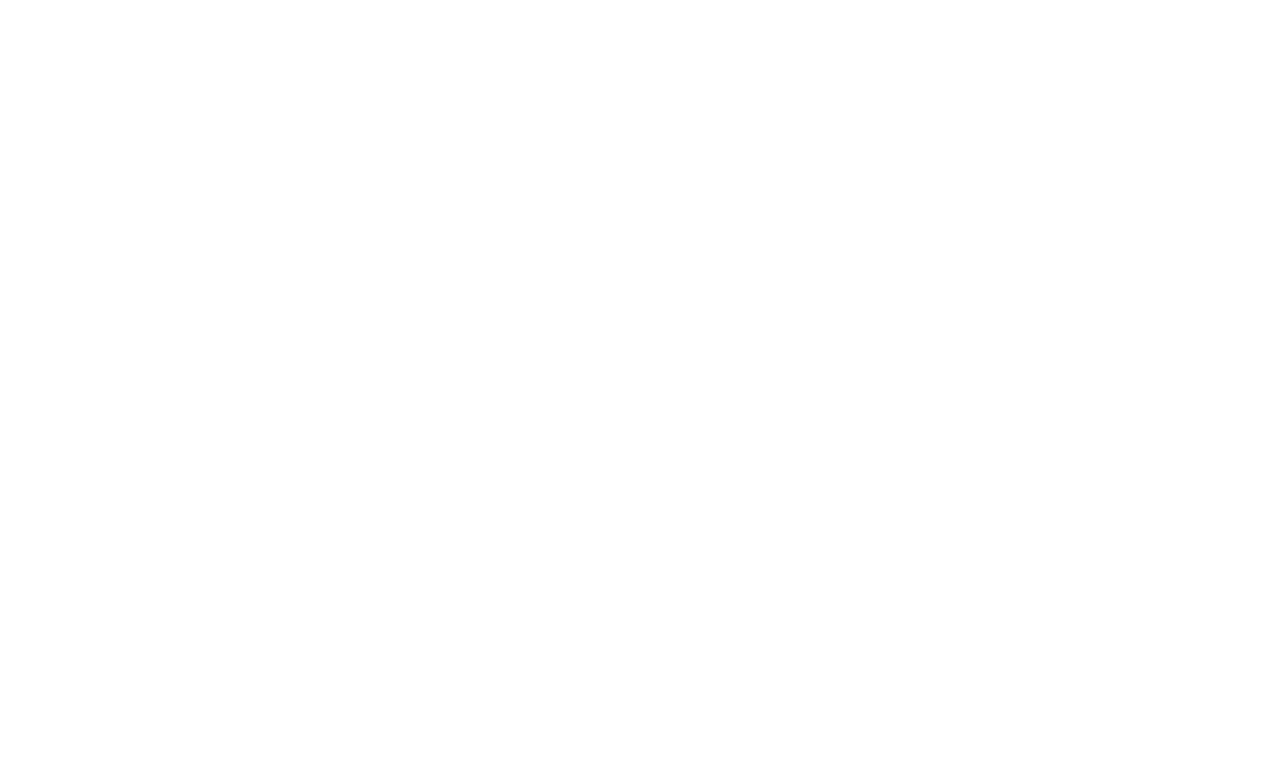
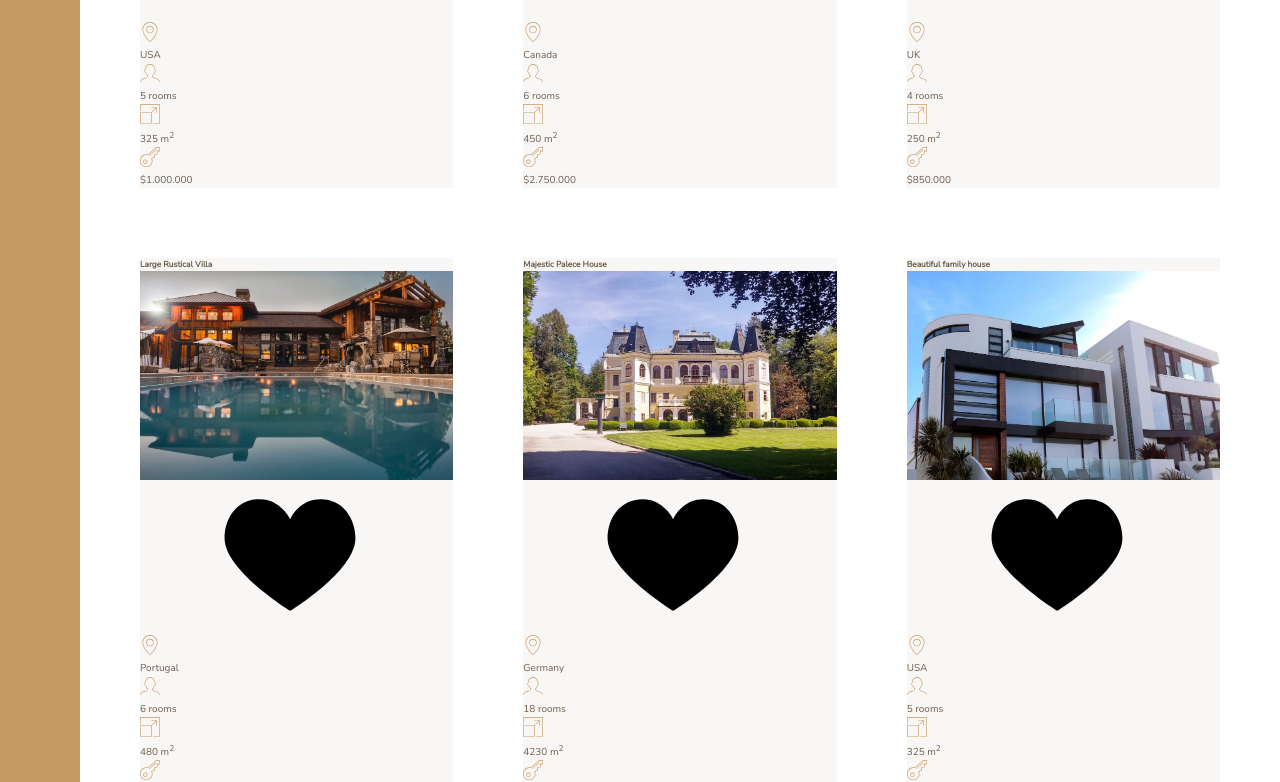
Before and after one commit to DenisPepper/jonas-css-nexter, a React (Vite) app: page / in a window 1280 px wide. Shown: the part 2326-3108 px from the top of the page. Before the commit the page ends 1868 px from the top, so only its background shows below. Built offline with nearby package versions, Linux system fonts and the light colour scheme.

Commit message:
Добавит секцию домов

```diff
--- /dev/null
+++ b/src/components/home/home.jsx
@@ -0,0 +1,47 @@
+import { Heading } from '../shared/heading-4/heading';
+import './home.scss';
+
+export function Home(props) {
+  const { image, priceIcon,areaIcon, roomsIcon, mappinIcon, likeIcon, price, title, location, rooms, area } = props;
+  return (
+    <div className='home'>
+      <Heading As='h5' clss='home__name'>
+        {title}
+      </Heading>
+      <img src={image} alt='' className='home__image' />
+      <svg className='home__like'>
+        <use xlinkHref={likeIcon} />
+      </svg>
+      <div className='home__location'>
+        <svg>
+          <use xlinkHref={mappinIcon} />
+        </svg>
+        <p>{location}</p>
+      </div>
+
+      <div className='home__rooms'>
+        <svg>
+          <use xlinkHref={roomsIcon} />
+        </svg>
+        <p>{rooms}</p>
+      </div>
+
+      <div className='home__area'>
+        <svg>
+          <use xlinkHref={areaIcon} />
+        </svg>
+        <p>
+          {area}
+          <sup>2</sup>
+        </p>
+      </div>
+
+      <div className='home__price'>
+        <svg>
+          <use xlinkHref={priceIcon} />
+        </svg>
+        <p>{price}</p>
+      </div>
+    </div>
+  );
+}
--- /dev/null
+++ b/src/components/home/home.scss
@@ -0,0 +1,28 @@
+@import '/src/main.scss';
+
+.home {
+  background-color: $color-grey-light-1;
+
+  &__image {
+  }
+
+  &__like {
+  }
+
+  &__name {
+  }
+
+  &__location,
+  &__rooms,
+  &__area,
+  &__price {
+    svg {
+      fill: $color-primary;
+      height: 2rem;
+      width: 2rem;
+    }
+
+    p {
+    }
+  }
+}
--- a/src/components/homes/homes.jsx
+++ b/src/components/homes/homes.jsx
@@ -1,7 +1,106 @@
-import './homes.scss'
+import { Home } from '../home/home';
+import './homes.scss';
+import sprite from '/src/assets/sprite.svg';
+import house1 from '/src/assets/house-1.jpeg';
+import house2 from '/src/assets/house-2.jpeg';
+import house3 from '/src/assets/house-3.jpeg';
+import house4 from '/src/assets/house-4.jpeg';
+import house5 from '/src/assets/house-5.jpeg';
+import house6 from '/src/assets/house-6.jpeg';
+
+const homes = [
+  {
+    id: 1,
+    location: 'USA',
+    image: house1,
+    mappinIcon: `${sprite}#icon-map-pin`,
+    likeIcon: `${sprite}#icon-heart-full`,
+    roomsIcon: `${sprite}#icon-profile-male`,
+    areaIcon: `${sprite}#icon-expand`,
+    priceIcon: `${sprite}#icon-key`,
+    title: 'Beautiful family house',
+    rooms: '5 rooms',
+    area: '325 m',
+    price: '$1.000.000',
+  },
+  {
+    id: 2,
+    location: 'Canada',
+    image: house2,
+    mappinIcon: `${sprite}#icon-map-pin`,
+    likeIcon: `${sprite}#icon-heart-full`,
+    roomsIcon: `${sprite}#icon-profile-male`,
+    areaIcon: `${sprite}#icon-expand`,
+    priceIcon: `${sprite}#icon-key`,
+    title: 'Modern Glass Villa',
+    rooms: '6 rooms',
+    area: '450 m',
+    price: '$2.750.000',
+  },
+  {
+    id: 3,
+    location: 'UK',
+    image: house3,
+    mappinIcon: `${sprite}#icon-map-pin`,
+    likeIcon: `${sprite}#icon-heart-full`,
+    roomsIcon: `${sprite}#icon-profile-male`,
+    areaIcon: `${sprite}#icon-expand`,
+    priceIcon: `${sprite}#icon-key`,
+    title: 'Couzy Country House',
+    rooms: '4 rooms',
+    area: '250 m',
+    price: '$850.000',
+  },
+  {
+    id: 4,
+    location: 'Portugal',
+    image: house4,
+    mappinIcon: `${sprite}#icon-map-pin`,
+    likeIcon: `${sprite}#icon-heart-full`,
+    roomsIcon: `${sprite}#icon-profile-male`,
+    areaIcon: `${sprite}#icon-expand`,
+    priceIcon: `${sprite}#icon-key`,
+    title: 'Large Rustical Villa',
+    rooms: '6 rooms',
+    area: '480 m',
+    price: '$1.950.000',
+  },
+  {
+    id: 5,
+    location: 'Germany',
+    image: house5,
+    mappinIcon: `${sprite}#icon-map-pin`,
+    likeIcon: `${sprite}#icon-heart-full`,
+    roomsIcon: `${sprite}#icon-profile-male`,
+    areaIcon: `${sprite}#icon-expand`,
+    priceIcon: `${sprite}#icon-key`,
+    title: 'Majestic Palece House',
+    rooms: '18 rooms',
+    area: '4230 m',
+    price: '$9.500.000',
+  },
+  {
+    id: 6,
+    location: 'USA',
+    image: house6,
+    mappinIcon: `${sprite}#icon-map-pin`,
+    likeIcon: `${sprite}#icon-heart-full`,
+    roomsIcon: `${sprite}#icon-profile-male`,
+    areaIcon: `${sprite}#icon-expand`,
+    priceIcon: `${sprite}#icon-key`,
+    title: 'Beautiful family house',
+    rooms: '5 rooms',
+    area: '325 m',
+    price: '$1.000.000',
+  },
+];
 
 export function Homes() {
-   return(
-    <section className='homes'>Homes</section>
-   )
+  return (
+    <section className='homes'>
+      {homes.map((item) => (
+        <Home key={item.id} {...item} />
+      ))}
+    </section>
+  );
 }
--- a/src/components/homes/homes.scss
+++ b/src/components/homes/homes.scss
@@ -1,6 +1,11 @@
 @import '/src/main.scss';
 
 .homes {
-  background-color: $color-secondary;
+  margin: 15rem 0;
+
   grid-column: centerStart/ centerEnd;
+
+  display: grid;
+  grid-template-columns: repeat(auto-fit, minmax(25rem, 1fr));
+  grid-gap: 7rem;
 }
```
